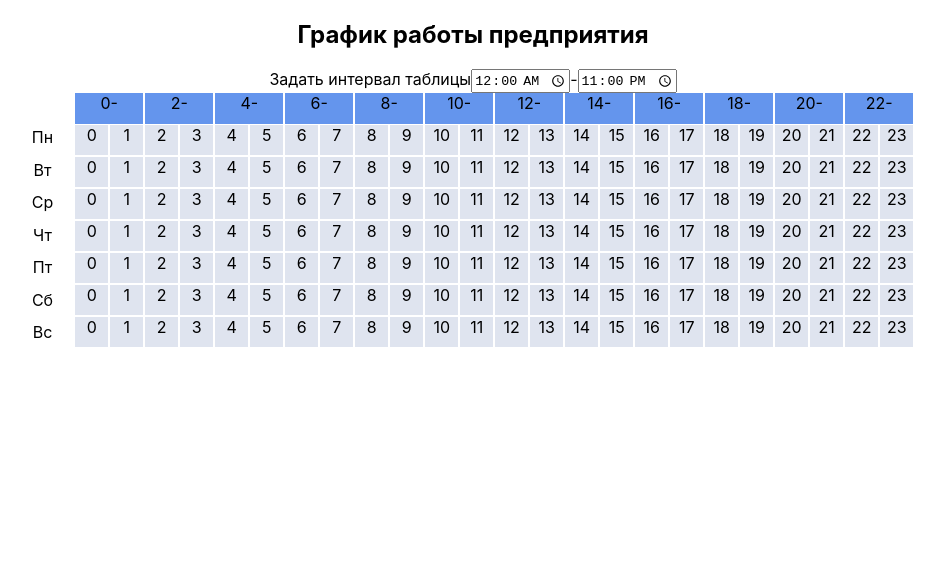
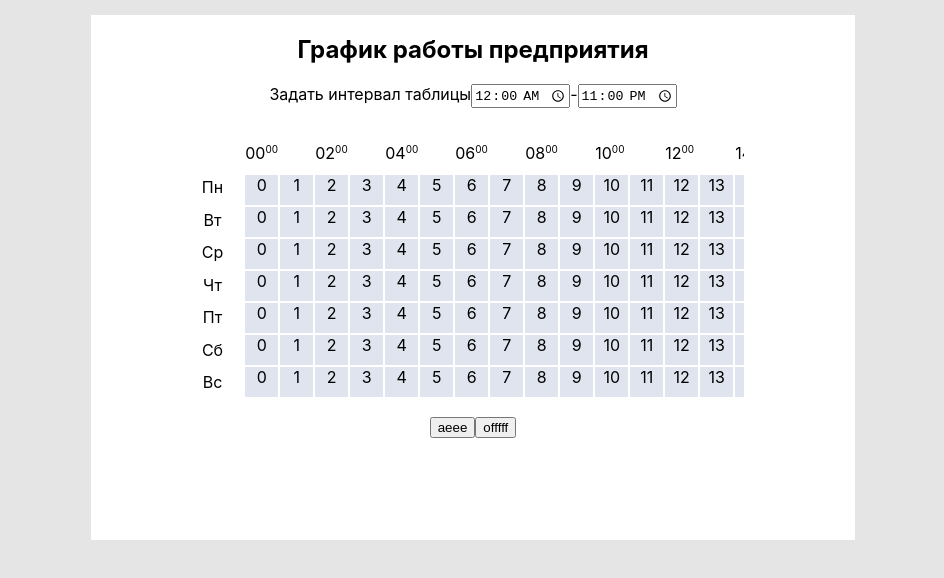
Before and after one commit to macros123/timeTracker, a React (Create React App) app: page / in a window 1280 px wide. Shown: the top 578 px of the page, without its empty margins (167-1111 px from the left). Built offline with nearby package versions, Linux system fonts and the light colour scheme.

Commit message:
added buttons

```diff
--- a/src/App.css
+++ b/src/App.css
@@ -1,28 +1,21 @@
 .App {
   text-align: center;
-}
-
-@media (prefers-reduced-motion: no-preference) {
-  .App-logo {
-    animation: App-logo-spin infinite 20s linear;
-  }
-}
-
-.App-header {
-  background-color: #282c34;
-  min-height: 100vh;
+  width: 764px;
+  height: 525px;
+  margin: 15px auto;
+  background-color: white;
   display: flex;
   flex-direction: column;
-  align-items: center;
-  justify-content: center;
-  font-size: calc(10px + 2vmin);
-  color: white;
+
 }
-
-.App-link {
-  color: #61dafb;
+body {
+  background-color: #E5E5E5;
 }
 .container {
   display: flex;
   justify-content: center;
 }
+
+.header {
+  margin-bottom: 35px;
+}
--- a/src/App.tsx
+++ b/src/App.tsx
@@ -5,7 +5,9 @@ import DaysList from "./components/DaysList";
 
 function App() {
   const [inputStart, changeStart] = useState('00:00')
-  const [inputEnd, changeEnd] = useState('23:00')
+  const [inputEnd, changeEnd] = useState('23:00');
+  const [isFilling, changeFilling] = useState(false);
+  const [isClearing, changeClearing] = useState(false)
 
   function handleChangeStart(e: React.ChangeEvent<HTMLInputElement>) {
     changeStart(e.target.value);
@@ -13,16 +15,23 @@ function App() {
   function handleChangeEnd(e: React.ChangeEvent<HTMLInputElement>) {
     changeEnd(e.target.value);
   }
+
   return (
     <div className="App">
-      <h2>График работы предприятия</h2>
-      Задать интервал таблицы
-      <input type="time" value={inputStart} onChange={handleChangeStart} />-
-      <input type="time" value={inputEnd} onChange={handleChangeEnd} />
+        <div className='header'>
+          <h2>График работы предприятия</h2>
+          Задать интервал таблицы
+          <input type="time" value={inputStart} onChange={handleChangeStart} />-
+          <input type="time" value={inputEnd} onChange={handleChangeEnd} />
+        </div>
       <div className='container'>
           <DaysList />
-          <Table start={inputStart} end={inputEnd} />
+          <Table start={inputStart} end={inputEnd} isFilling={isFilling}/>
       </div>
+        <div className='button-group'>
+            <button className='button-fill' onClick={e => changeFilling(true)} >aeee</button>
+            <button className='button-fill' onClick={e => changeFilling(false)} >offfff</button>
+        </div>
     </div>
   );
 }
--- a/src/components/Cell.tsx
+++ b/src/components/Cell.tsx
@@ -1,4 +1,4 @@
-import React, { useState } from 'react';
+import React, {useEffect, useState} from 'react';
 import './Cell.css';
 
 interface CellProps {
--- a/src/components/HourElement.css
+++ b/src/components/HourElement.css
@@ -1,5 +1,8 @@
 .Time {
-    background-color: cornflowerblue;
     margin: 0 1px;
     height: 31px;
+    display: flex;
 }
+.minute {
+    font-size: 10px;
+}
--- a/src/components/HourElement.tsx
+++ b/src/components/HourElement.tsx
@@ -10,15 +10,17 @@ interface HourElementProps {
 function HourElement({ hour, minutes, isOneHour }: HourElementProps) {
 
     const basis = isOneHour ? 34 : 68;
+    const basis1 = isOneHour ? 0 : 34;
     let width = `${basis}px`;
-    // if(minutes)
-    //     width =  `${Math.floor(minutes / 1.82)+basis}px`;
+     if(minutes)
+         width =  `${Math.floor(minutes / 1.82) + basis1}px`;
     const styles = {
             width: width
         }
     return (
         <div className='Time' style={styles}>
-            {hour}-{minutes}
+            <div className='hour'>{hour.toString().padStart(2, '0')}</div>
+            <div className='minute'>{(minutes && minutes.toString().padStart(2, '0')) || '00'}</div>
         </div>
     );
 }
--- a/src/components/Table.css
+++ b/src/components/Table.css
@@ -1,9 +1,13 @@
 .table {
     display: flex;
     flex-direction: column;
-    align-items: center;
-    height: 250px;
+    align-items: flex-start;
 }
 .row {
     display: flex;
 }
+.flex-container {
+    width: 500px;
+    overflow: auto;
+    height: 273px;
+}
--- a/src/components/Table.tsx
+++ b/src/components/Table.tsx
@@ -1,11 +1,13 @@
-import React, {useState} from 'react';
+import React, {useState, useCallback, useEffect} from 'react';
 import './Table.css';
 import Cell from "./Cell";
 import TimeLine from './TimeLine';
 
+
 type TableProps = {
     start: string,
-    end: string
+    end: string,
+    isFilling?: boolean
 }
 
 const hours = 24, days = 7;
@@ -17,7 +19,7 @@ for (let i = 0; i < hours; i++){
     }
 }
 
-function Table({start, end}: TableProps) {
+function Table({start, end, isFilling}: TableProps) {
     const [status, changeStatus] = useState(mas);
 
     function handleChangeStatus(hour: number, day: number) {
@@ -25,6 +27,14 @@ function Table({start, end}: TableProps) {
         tmp[hour][day] = !tmp[hour][day]
         changeStatus(tmp);
     }
+    useEffect(() => {
+        for (let i = 0; i < hours; i++){
+            mas[i] = [];
+            for (let j = 0; j < days; j++){
+                mas[i][j] = isFilling || false;
+            }
+        }
+    });
 
     const [hoursStart, startMin] = start.split(':').map(e => Number(e))
     const [hoursEnd, endMin] = end.split(':').map(e => Number(e))
@@ -59,12 +69,15 @@ function Table({start, end}: TableProps) {
             }
         }
     }
-
     return (
-        <div className='table' >
-            <TimeLine start={start} end={end} />
-            {rows.map(el => <div className='row'>{el}</div>)}
-        </div>
+        <>
+            <div className='flex-container'>
+                <div className='table' >
+                    <TimeLine start={start} end={end} />
+                    {rows.map(el => <div className='row'>{el}</div>)}
+                </div>
+            </div>
+        </>
     );
 }
 
--- a/src/components/TimeLine.tsx
+++ b/src/components/TimeLine.tsx
@@ -33,13 +33,13 @@ function TimeLine({start, end}: TableProps) {
         return param <= hoursEnd;
     }
     for (let j = hoursStart; call(j, isStartBigger); j+=2) {
-        if(j !== hoursStart && j !== hoursEnd ) {
+        if(j !== hoursStart && j !== hoursEnd  && j+1 !== hoursEnd ) {
             rows.push({hour: j});
         } else {
             if(j === hoursStart) {
                 rows.push({hour: j, minutes: startMin});
             } else {
-                rows.push({hour: j, minutes: endMin, isOneHour: j+2 === hoursEnd})
+                rows.push({hour: j, minutes: endMin, isOneHour: j === hoursEnd})
             }
         }
         if(isStartBigger && j === 23) {
```
